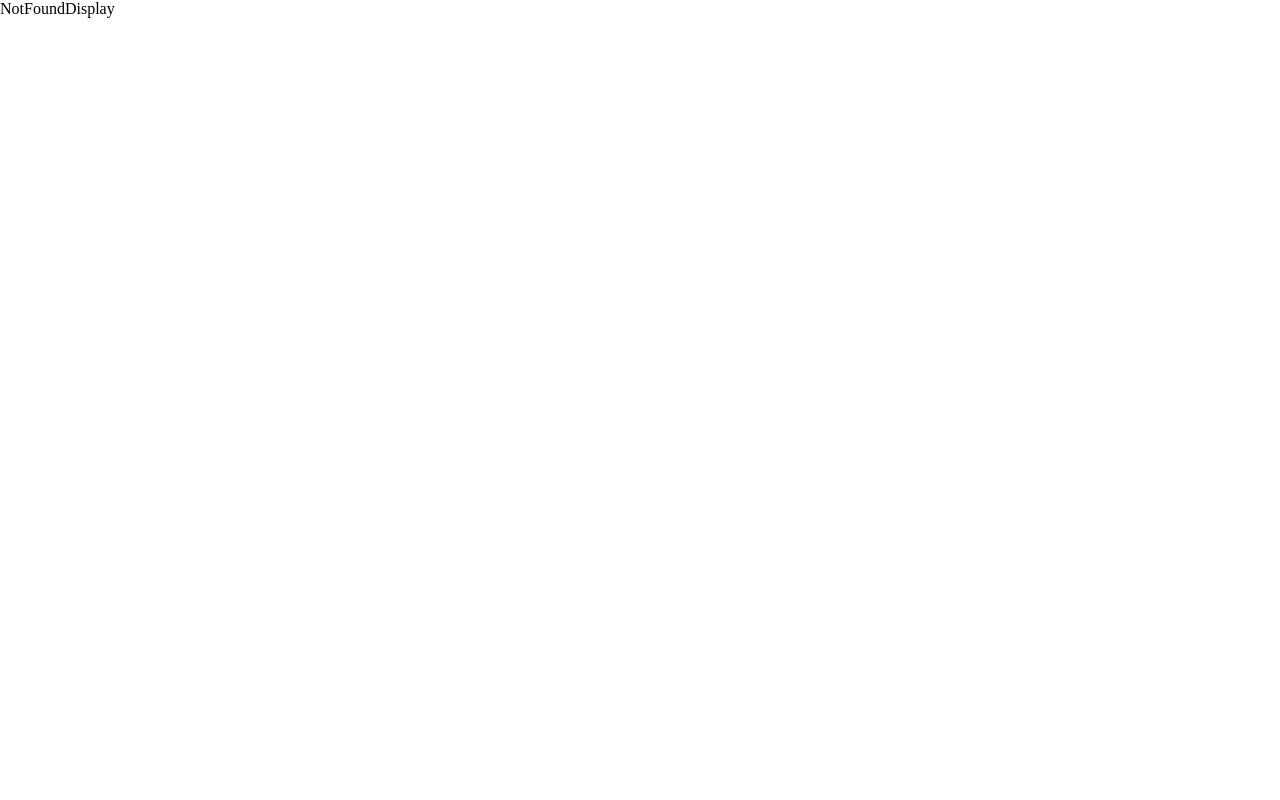
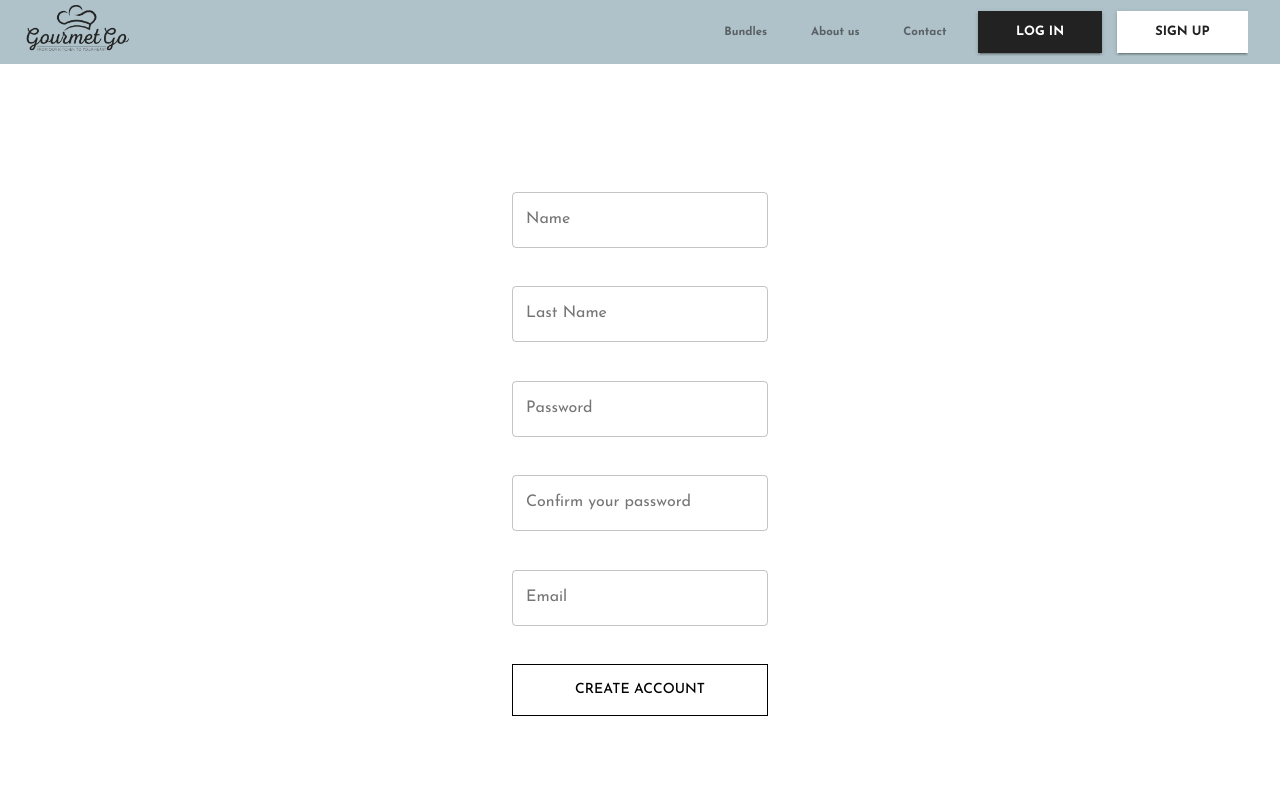
Before and after one commit to josedleonett/GourmetGo, a React (Vite) app in the folder FrontEnd/: page /signup in a window 1280 px wide. Before the commit this address had no page. Shown: the top 800 px of the page. Built offline with nearby package versions, Linux system fonts and the light colour scheme.

Commit message:
agregando pagina de login

```diff
--- a/FrontEnd/src/display/HeaderDisplay.jsx
+++ b/FrontEnd/src/display/HeaderDisplay.jsx
@@ -37,15 +37,13 @@ const HeaderDisplay = ({ props }) => {
   };
 
   const handleScroll = () => {
-    // Calcula la posición actual del scroll
     const scrollY = window.scrollY;
 
-    // Establece el estado de 'isSticky' según la posición del scroll
     setIsSticky(scrollY >= headerHeight);
   };
 
   // Altura del header para cambiar a posición fixed
-  const headerHeight = 500; // Ajusta este valor según la altura de tu header
+  const headerHeight = 500;
 
   useEffect(() => {
     // Agrega un listener al evento 'scroll' del window
@@ -121,6 +119,7 @@ const HeaderDisplay = ({ props }) => {
                 "& > *": { marginLeft: "8px" },
               }}
             >
+              <Link to="/" style={{ textDecoration: 'none' }}>
               <Button variant="contained" sx={{
                     padding: "0.8vw 3vw 0.8vw 3vw",
                     backgroundColor: "#222222",
@@ -130,6 +129,8 @@ const HeaderDisplay = ({ props }) => {
     }}>
                 LOG IN
               </Button>
+              </Link>
+              <Link to="/signup" style={{ textDecoration: 'none' }}>
               <Button variant="contained" sx={{
                     padding: "0.8vw 3vw 0.8vw 3vw",
                     backgroundColor: "#FFFFFF",
@@ -140,6 +141,7 @@ const HeaderDisplay = ({ props }) => {
               }}>
                 SIGN UP
               </Button>
+              </Link>
             </Box>
             </Tabs>
 
--- /dev/null
+++ b/FrontEnd/src/display/UserRegisterDisplay.jsx
@@ -0,0 +1,132 @@
+import React, { useState } from 'react';
+import { Box, TextField, Paper, Button, Typography } from "@mui/material";
+
+const UserRegisterDisplay = () => {
+
+    const [formData, setFormData] = useState(new FormData());
+    const [inputs, setInputs] = useState({
+        name: '',
+        lastName: '',
+        password: '',
+        passConfirmation: '',
+        email: ''
+    });
+
+    const [inputSuccess, setInputSuccess] = useState({
+        name: false,
+        lastName: false,
+        password: false,
+        passConfirmation: false,
+        email: false
+    });
+
+    const [borderStyles, setBorderStyles] = useState({
+        name: { width: '20vw' },
+        lastName: { width: '20vw' },
+        password: { width: '20vw' },
+        passConfirmation: { width: '20vw'},
+        email: { width: '20vw' }
+    });
+
+    const [labels, setLabels] = useState({
+        name: "",
+        lastName: "",
+        password: "",
+        passConfirmation: "",
+        email: ""
+    });
+
+    const handleInputChange = (field, value) => {
+        setInputs(prevInputs => ({ ...prevInputs, [field]: value }));
+        setInputSuccess(prevInputSuccess => ({ ...prevInputSuccess, [field]: value !== '' }));
+        setBorderStyles(prevBorderStyles => ({ ...prevBorderStyles, [field]: value !== '' ? { width: '20vw', border: 'none' } : { minWidth: '20vw', maxWidth: '45vw', border: '1px solid red', borderRadius: '5px' } }));
+        setLabels(prevLabels => ({
+            ...prevLabels,
+            [field]: value !== '' ? "" : `You need to enter your ${inputFields.find(input => input.name === field).label}`
+        }));
+    };
+
+    const handleSubmit = (e) => {
+        e.preventDefault();
+
+        if (inputs.password === inputs.passConfirmation) {
+            setInputSuccess(prevInputSuccess => ({ ...prevInputSuccess, password: true, passConfirmation: true }));
+            setBorderStyles(prevBorderStyles => ({
+                ...prevBorderStyles,
+                password: { width: '20vw', border: 'none' },
+                passConfirmation: { width: '20vw', border: 'none' }
+            }));
+            setLabels(prevLabels => ({ ...prevLabels, password: "" }));
+        } else {
+            setBorderStyles(prevBorderStyles => ({
+                ...prevBorderStyles,
+                password: { width: '20vw', border: '1px solid red', borderRadius: '5px' },
+                passConfirmation: { width: '20vw', border: '1px solid red', borderRadius: '5px' }
+            }));
+            setLabels(prevLabels => ({ ...prevLabels, password: "Your passwords do not match" }));
+        }
+
+        if (inputs.email.includes('@') && inputs.email !== '') {
+            setInputSuccess(prevInputSuccess => ({ ...prevInputSuccess, email: true }));
+            setBorderStyles(prevBorderStyles => ({ ...prevBorderStyles, email: { width: '20vw', border: 'none' } }));
+        } else {
+            setBorderStyles(prevBorderStyles => ({
+                ...prevBorderStyles,
+                email: { width: '20vw', border: '1px solid red', borderRadius: '5px' }
+            }));
+        }
+
+        if (Object.values(inputSuccess).every(success => success)) {
+            console.log(inputs.name);
+            console.log(inputs.lastName);
+            console.log(inputs.password);
+            console.log(inputs.passConfirmation);
+        }
+    };
+
+    const inputFields = [
+        { name: "name", label: "Name", type: "text" },
+        { name: "lastName", label: "Last Name", type: "text" },
+        { name: "password", label: "Password", type: "password" },
+        { name: "passConfirmation", label: "Confirm your password", type: "password" },
+        { name: "email", label: "Email", type: "email" }
+    ];
+
+    return (
+    <Box sx={{ padding: "10vw" }}>
+            <Box component="form" onSubmit={handleSubmit} sx={{
+                display: 'flex',
+                flexDirection: 'column',
+                justifyContent: 'center',
+                alignItems: 'center',
+                width: '100%',
+                height: '100%',
+                textAlign: 'center',
+                gap: "3vw",
+            }}>
+                {inputFields.map((field) => (
+                    <Box key={field.name}>
+                        <TextField
+                            name={field.name}
+                            placeholder={field.label}
+                            label={borderStyles[field.name].border ? '' : field.label}
+                            type={field.type}
+                            value={inputs[field.name]}
+                            onChange={(e) => handleInputChange(field.name, e.target.value)}
+                            sx={{
+                                ...borderStyles[field.name],
+                                '@media (max-width: 768px)': {
+                                    width: '100%',
+                                },
+                            }}
+                        />
+                        <Typography>{labels[field.name]}</Typography>
+                    </Box>
+                ))}
+                <Button variant="text" type="submit" sx={{ border: "1px solid black", borderRadius: "0px", padding: "1vw", width: "20vw", color: "black", '@media (max-width: 768px)': {width: '50%'}, }}>Create Account</Button>
+            </Box>
+        </Box>
+    )
+}
+
+export default UserRegisterDisplay;
--- a/FrontEnd/src/main.jsx
+++ b/FrontEnd/src/main.jsx
@@ -12,6 +12,7 @@ import { theme } from "./utils/theme.jsx";
 import { AdministratorPanelContainer } from "./container/AdministratorPanelContainer.jsx";
 import ElementAdministratorPanelContainer from "./container/ElementAdministratorPanelContainer.jsx";
 import CreateElementPanelContainer from "./container/CreateElementPanelContainer.jsx";
+import UserRegisterDisplay from "./display/UserRegisterDisplay.jsx"
 
 const router = createBrowserRouter([
   {
@@ -37,6 +38,10 @@ const router = createBrowserRouter([
         path: "/administration-panel/:category/edit",
         element: <CreateElementPanelContainer />,
       },
+      {
+        path: "/signup",
+        element: <UserRegisterDisplay/>,
+      },
     ],
   },
 ]);
```
